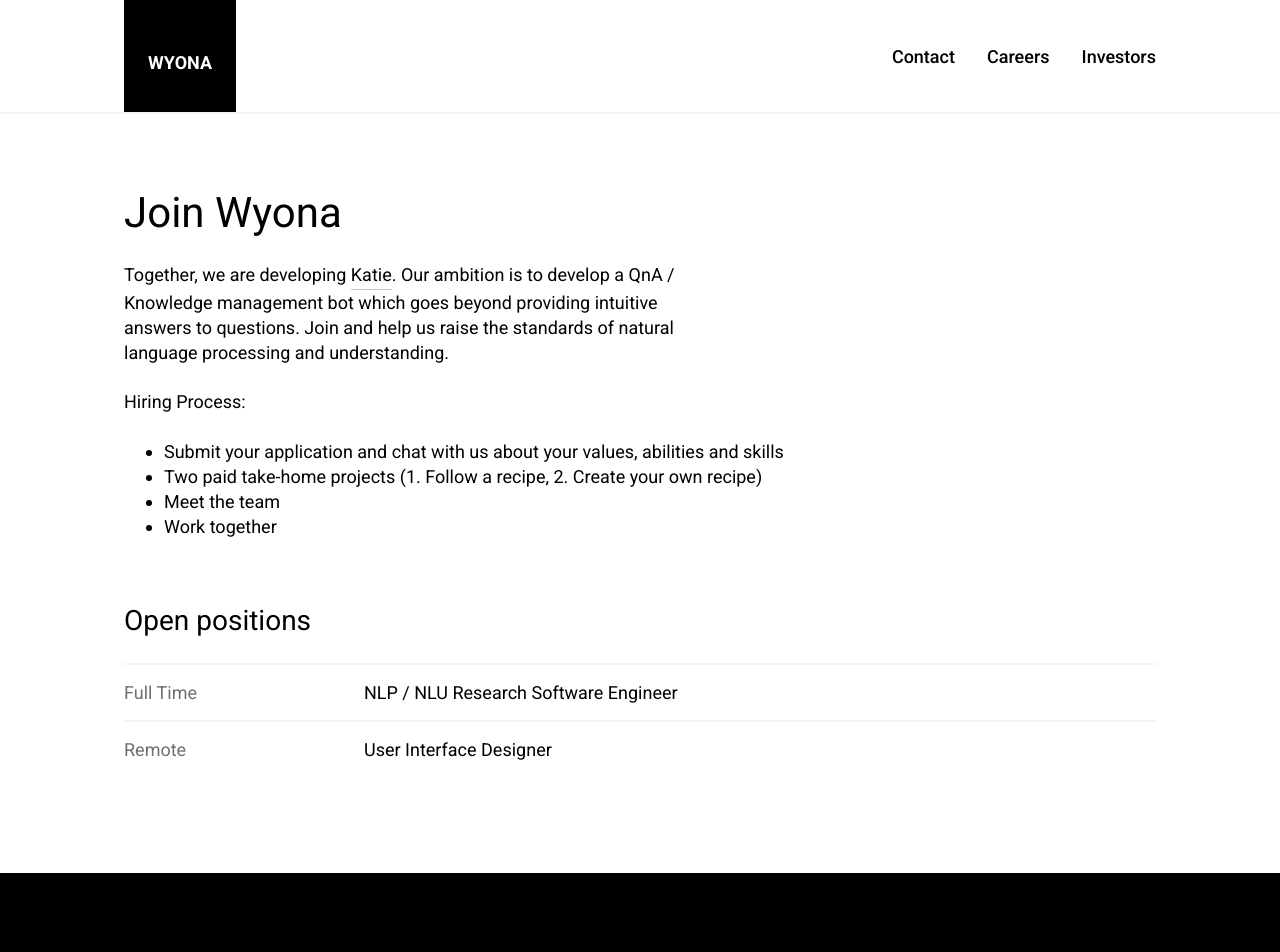
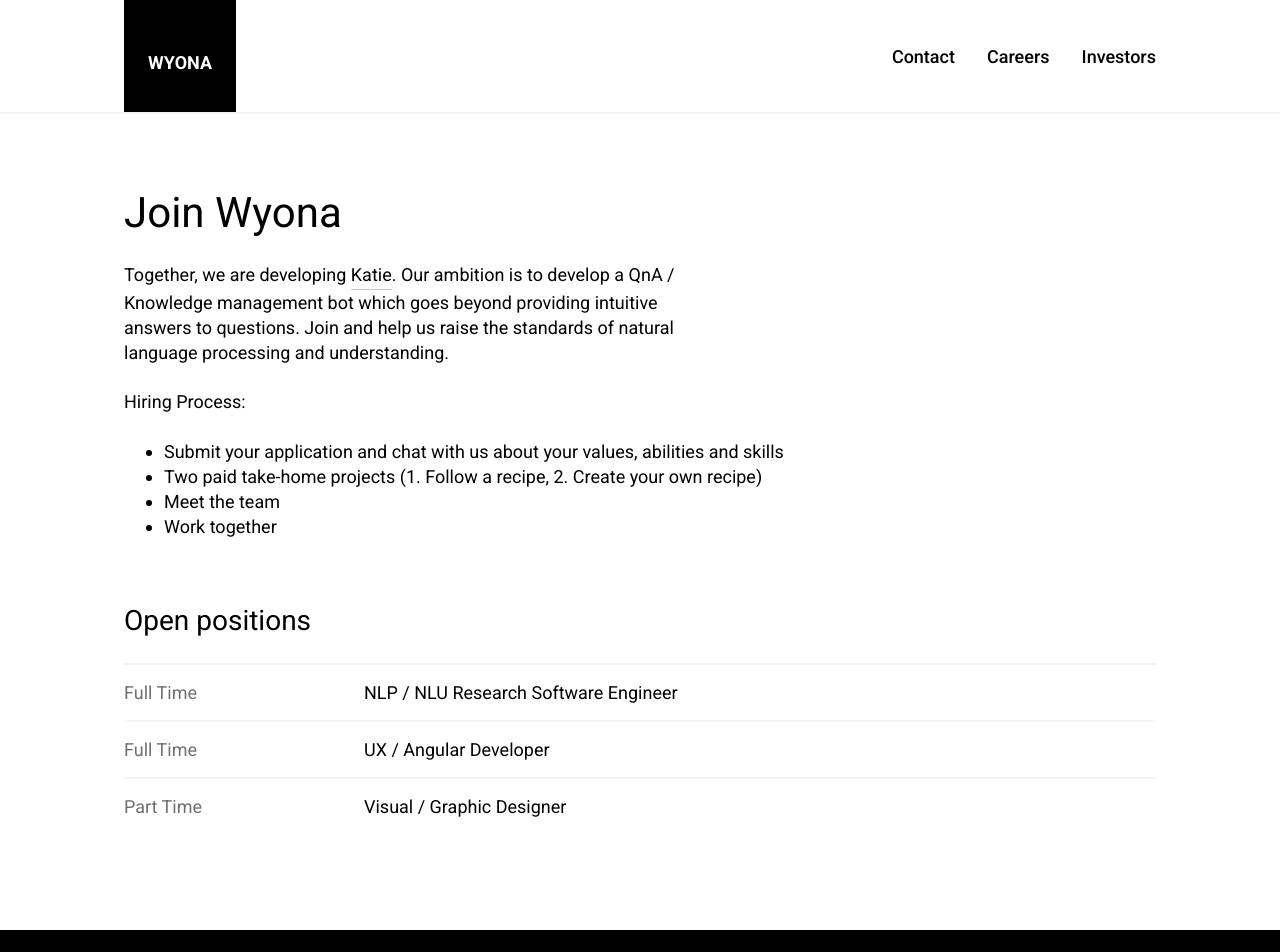
Before and after one commit to vanyabrucker/wyona-web, a Next.js app: page /careers in a window 1280 px wide. Shown: the top 952 px of the page. Built offline with nearby package versions, Linux system fonts and the light colour scheme.

Commit message:
two more job roles added

```diff
--- a/pages/careers.js
+++ b/pages/careers.js
@@ -48,7 +48,8 @@
                         <h2 className={"expressive-heading-04 margin--top--layout-05"}>Open positions</h2>
                         <ul className="ul--no-styles flex flex-wrap--wrap flex-direction--column margin--top--spacing-06">
                             <PostItem id={"nlp-nlu-research-software-engineer"} subtitle={"Full Time"} title={"NLP / NLU Research Software Engineer"}></PostItem>
-                            <PostItem id={"ui-designer"} subtitle={"Remote"} title={"User Interface Designer"}></PostItem>
+                            <PostItem id={"ui-designer"} subtitle={"Full Time"} title={"UX / Angular Developer"}></PostItem>
+                            <PostItem id={"ui-designer"} subtitle={"Part Time"} title={"Visual / Graphic Designer"}></PostItem>
                         </ul>
                     </div>
                 </section>
```
